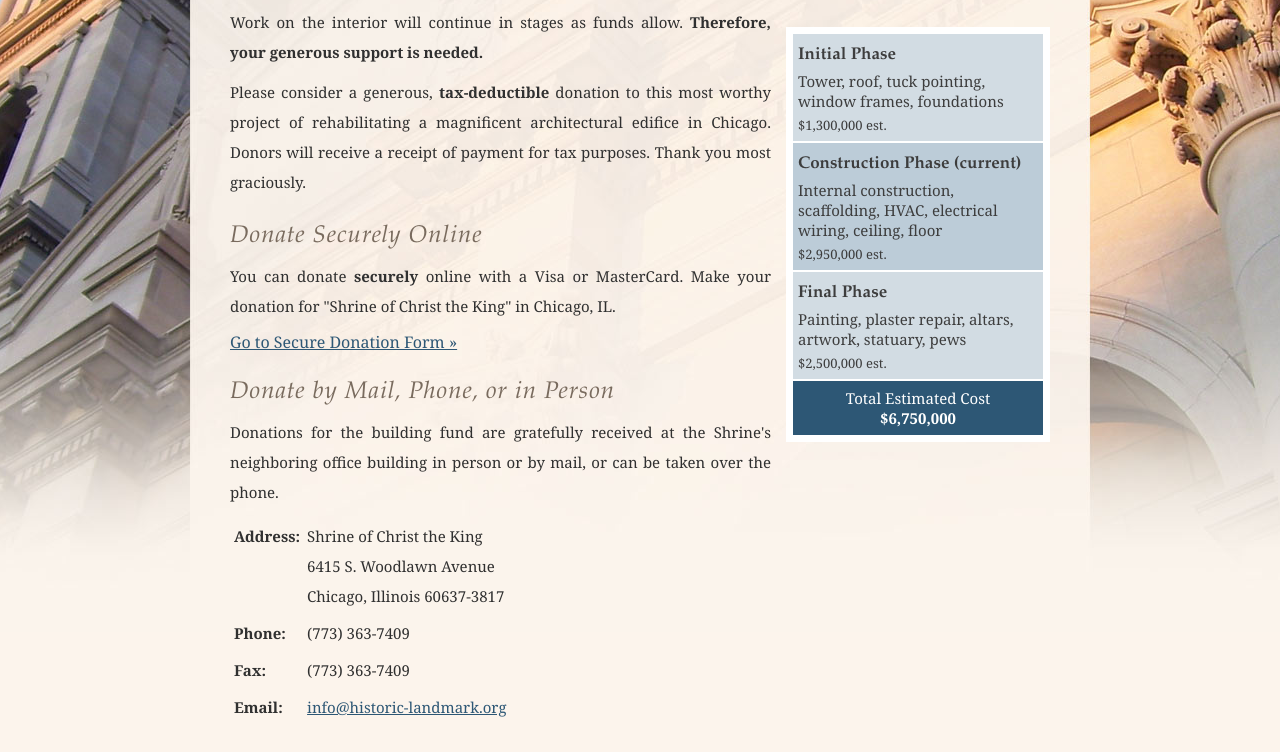
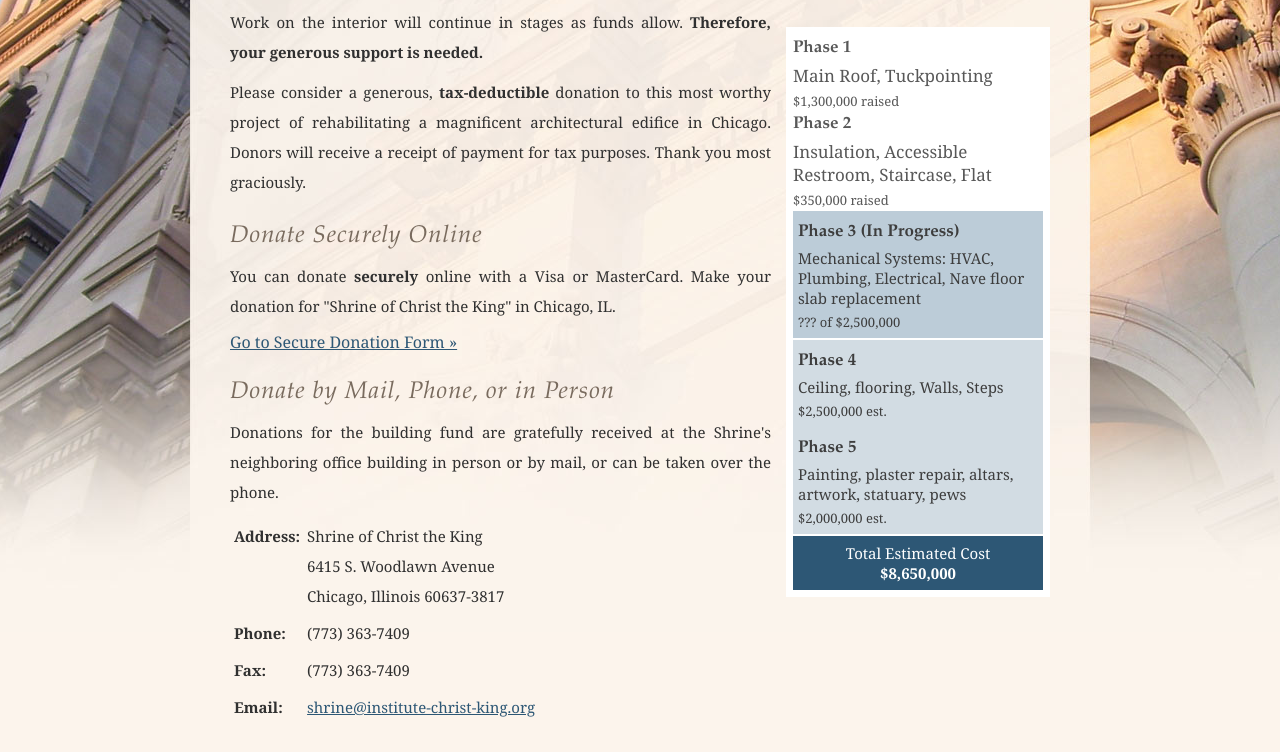
Before and after one commit to CMDadabo/icrsp-historic-landmark, a website: page jade/donate.jade in a window 1280 px wide. Shown: the part 268-1020 px from the top of the page. Drawn offline with nearby package versions, Linux system fonts and the light colour scheme; files that its build step writes are made by us from their sources; files whose address does not match are found by name.

Commit message:
update donate page

```diff
--- a/jade/donate.jade
+++ b/jade/donate.jade
@@ -2,90 +2,81 @@
 
 doctype html
 html(lang="en")
-  head
-    include ./includes/head.jade
-  body
-    #container
-      include ./includes/navigation.jade
-      #content
-        h1 Be a Part of History! Donate to this Worthy Project
-        .right.phase-container
-          .phase
-            .phase-title Initial Phase
-            |                     Tower, roof, tuck pointing, window frames, foundations
-            br
-            .phase-amount $1,300,000 est.
-          .phase.phase-current
-            .phase-title Construction Phase (current)
-            |                     Internal construction, scaffolding, HVAC, electrical wiring, ceiling, floor
-            br
-            .phase-amount $2,950,000 est.
-          .phase
-            .phase-title Final Phase
-            |                     Painting, plaster repair, altars, artwork, statuary, pews
-            br
-            .phase-amount $2,500,000 est.
-          .phase-total
-            | Total Estimated Cost
-            .number $6,750,000
-        p
-          | Work on the interior will continue in stages as funds allow.
-          b Therefore, your generous support is needed.
-        p
-          | Please consider a generous,
-          b tax-deductible
-          |  donation to this most worthy project of rehabilitating a magnificent architectural edifice in Chicago. Donors will receive a receipt of payment for tax purposes. Thank you most graciously.
-        h2 Donate Securely Online
-        p
-          | You can donate
-          b securely
-          |  online with a Visa or MasterCard. Make your donation for "Shrine of Christ the King" in Chicago, IL.
-        blockquote
-          a#donate-button(href='http://www.institute-christ-king.org/donate/apostolates/') Go to Secure Donation Form »
-        h2 Donate by Mail, Phone, or in Person
-        p
-          | Donations for the building fund are gratefully received at the Shrine's neighboring office building in person or by mail, or can be taken over the phone.
-        blockquote
-          table.contactTable(border='0', cellpadding='3', cellspacing='1')
-            tr
-              td(valign='top')
-                b Address:
-              td(valign='top')
-                | Shrine of Christ the King
-                br
-                |                             6415 S. Woodlawn Avenue
-                br
-                |                             Chicago, Illinois 60637-3817
-            tr
-              td(valign='top')
-                b Phone:
-              td(valign='top') (773) 363-7409
-            tr
-              td(valign='top')
-                b Fax:
-              td(valign='top') (773) 363-7409
-            tr
-              td(valign='top')
-                b Email:
-              td(valign='top')
-                a(href='mailto:info@historic-landmark.org?subject=Historic-Landmark.org Inquiry') info@historic-landmark.org
-    #footer
-      a(href='http://www.historic-landmark.org/') Historic Landmark
-      |  §
-      a(href='http://www.historic-landmark.org/') Chicago Historic Landmark
-      |  §
-      a(href='historical-landmark.html') Historical Landmark
-      |  §
-      a(href='historical-landmark.html') Chicago Historical Landmark
-      br
-      br
-      |         Shrine of Christ the King · 6415 S. Woodlawn Avenue · Chicago, Illinois 60637-3817
-      br
-      |         Phone: 773.363.7409 · Fax: 773.363.7824 · Email:
-      a(href='mailto:info@historic-landmark.org?subject=Historic Landmark Restoration Inquiry') info@historic-landmark.org
-      br
-      |         Copyright © MMXI. All rights reserved.
-    script(src='http://www.google-analytics.com/urchin.js', type='text/javascript')
-    script(type='text/javascript').
-      _uacct = "UA-131347-8";
-      urchinTracker();
+    head
+        include ./includes/head.jade
+    body
+        #container
+            include ./includes/navigation.jade
+            #content
+                h1 Be a Part of History! Donate to this Worthy Project
+                .right.phase-container
+                    .phase-complete
+                        .phase-title Phase 1
+                        | Main Roof, Tuckpointing
+                        br
+                        .phase-amount $1,300,000 raised
+                    .phase-complete
+                        .phase-title Phase 2
+                        | Insulation, Accessible Restroom, Staircase, Flat
+                        br
+                        .phase-amount $350,000 raised
+                    .phase.phase-current
+                        .phase-title Phase 3 (In Progress)
+                        | Mechanical Systems: HVAC, Plumbing, Electrical, Nave floor slab replacement
+                        br
+                        .phase-amount ??? of $2,500,000
+                            .fill
+                    .phase
+                        .phase-title Phase 4
+                        | Ceiling, flooring, Walls, Steps
+                        br
+                        .phase-amount $2,500,000 est.
+                    .phase
+                        .phase-title Phase 5
+                        | Painting, plaster repair, altars, artwork, statuary, pews
+                        br
+                        .phase-amount $2,000,000 est.
+                    .phase-total
+                        | Total Estimated Cost
+                        .number $8,650,000
+                p
+                    | Work on the interior will continue in stages as funds allow. <strong>Therefore, your generous
+                    | support is needed.</strong>
+                p
+                    | Please consider a generous, <strong>tax-deductible</strong> donation to this most worthy project
+                    | of rehabilitating a magnificent architectural edifice in Chicago. Donors will receive a receipt of
+                    | payment for tax purposes. Thank you most graciously.
+                h2 Donate Securely Online
+                p
+                    | You can donate <strong>securely</strong> online with a Visa or MasterCard. Make your donation for
+                    | "Shrine of Christ the King" in Chicago, IL.
+                blockquote
+                    a#donate-button(href='http://www.institute-christ-king.org/donate/apostolates/') Go to Secure Donation Form »
+                h2 Donate by Mail, Phone, or in Person
+                p
+                    | Donations for the building fund are gratefully received at the Shrine's neighboring office building in person or by mail, or can be taken over the phone.
+                blockquote
+                    table.contactTable(border='0', cellpadding='3', cellspacing='1')
+                        tr
+                            td(valign='top')
+                                strong Address:
+                            td(valign='top')
+                                | Shrine of Christ the King
+                                br
+                                | 6415 S. Woodlawn Avenue
+                                br
+                                | Chicago, Illinois 60637-3817
+                        tr
+                            td(valign='top')
+                                strong Phone:
+                            td(valign='top') (773) 363-7409
+                        tr
+                            td(valign='top')
+                                strong Fax:
+                            td(valign='top') (773) 363-7409
+                        tr
+                            td(valign='top')
+                                strong Email:
+                            td(valign='top')
+                                a(href='mailto:shrine@institute-christ-king.org?subject=Historic-Landmark.org Inquiry') shrine@institute-christ-king.org
+    include ./includes/footer.jade
--- a/less/main.less
+++ b/less/main.less
@@ -231,6 +231,46 @@ td {
     color:#3d3d3d;
     height:auto;
     padding:7px 5px 7px 5px;
+    border-top: 2px solid #FFF;
+
+    &:first-child {
+            border-top: 0;
+    }
+
+}
+.phase-complete {
+        .phase;
+        color: ( #3d3d3d + #d2dce3 ) / 1.7;
+        background-color: ( #d2dce3 + #FFFFFF ) / 2;
+
+        .phase-amount {
+            background-color: hsl( hue( #00FF00 ), saturation( #d2dce3 ), lightness( #d2dce3 ) );
+        }
+
+}
+.phase-current {
+
+    background-color:#bcccd8;
+    border-top:8px solid white;
+    border-bottom:6px solid white;
+
+    .phase-amount {
+
+        position: relative;
+        z-index: 1;
+        box-shadow: inset 5px 3px 10px 1px #d2dce3*0.9;
+
+        .fill {
+            background-color: #d2dce3;
+            height: 25px;
+            width: 70%;
+            top: 0px;
+            position: absolute;
+            z-index: -1;
+        }
+
+    }
+
 }
 .phase-title {
     font:17px Garamond, Georgia, serif;
@@ -239,13 +279,14 @@ td {
 }
 .phase-amount {
     font-family:Georgia, Cambria, Garamond, serif;
+    margin-top: 5px;
     font-size:13px;
-  padding-top:5px;
-}
-.phase-current {
-  background-color:#bcccd8;
-  border-top:2px solid white;
-  border-bottom:2px solid white;
+    display: block;
+    background-color: #FFF;
+    text-align: center;
+    line-height: 25px;
+    height: 25px;
+    border: 1px solid #FFF;
 }
 .phase-total {
     background-color:@dark-blue;
@@ -254,10 +295,12 @@ td {
     font-size:15px;
     padding:7px 5px 7px 5px;
     text-align:center;
+
     .number {
         font-family:Georgia, Cambria, Garamond, serif;
         font-weight:bold;
     }
+
 }
 .small {
     display:inline;
```
Lines whose indentation alone changed are shown as unchanged.
